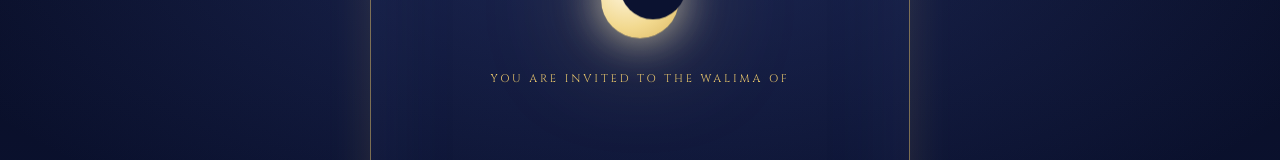
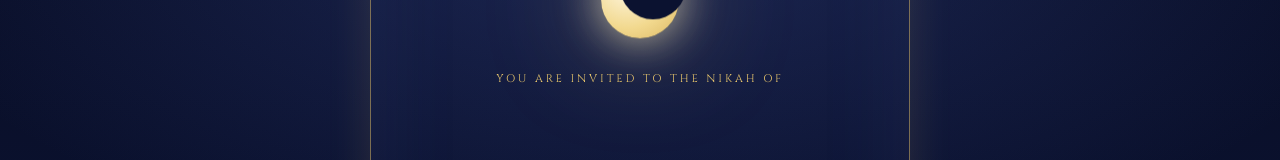
Before and after one commit to ammad2000/Ammad-Aiza-Nikah-Card-Aiza-, a Next.js app: page /bloom in a window 1280 px wide. Shown: the part 208-368 px from the top of the page. Built offline with nearby package versions, Linux system fonts and the light colour scheme; a web font is replaced by a local one.

Commit message:
Rename WalimaCard to EmberCard and update text

```diff
--- a/app/WalimaCard.js
+++ b/app/WalimaCard.js
@@ -45,7 +45,7 @@ const COVER_BLOOM = `
 <div class="cover cover--bloom" id="cover">
   <div class="cover-card">
     <div class="moon"></div>
-    <div class="kicker">You are invited to the Walima of</div>
+    <div class="kicker">You are invited to the Nikah of</div>
     <div class="who gold-text"><span class="ln">Ammad Arif</span><span class="amp">&amp;</span><span class="ln">Aiza Farooq</span></div>
     <div class="urdu">انس حسین &nbsp;&amp;&nbsp; ایمن فرخ</div>
     <button class="openbtn" id="openBtn"><span class="dot"></span> Open Invitation</button>
@@ -76,8 +76,8 @@ export const INVITATION = `
     </section>
     <svg class="flourish reveal"><use href="#flr"/></svg>
     <section class="reveal">
-      <div class="kicker">Walima Reception</div>
-      <p class="invite-line">With the blessings of Allah, we joyfully request the honour of your presence at the Walima of</p>
+      <div class="kicker">Nikah Ceremony</div>
+      <p class="invite-line">With the blessings of Allah, we joyfully request the honour of your presence at the Nikah of</p>
       <div class="names">
         <div class="name gold-text">Ammad Arif</div>
         <span class="amp">&amp;</span>
@@ -173,7 +173,7 @@ export const SCROLL_HINT = `
 </div>
 `;
 
-export default function WalimaCard({ opening }) {
+export default function EmberCard({ opening }) {
   useEffect(() => {
     const box = document.getElementById("stars");
     if (box && !box.childElementCount) {
```
